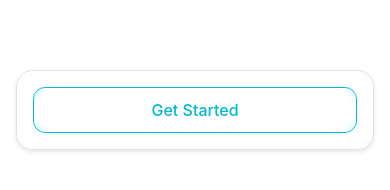
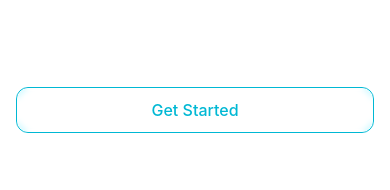
Before and after one commit to prebeneide/AppCreator, a React Native app in the folder apps/builder/: screen / in a window 390 px wide. Shown: the part 354-544 px from the top of the page. Built offline with nearby package versions, Linux system fonts and the light colour scheme; what expo-localization would draw is missing.

Commit message:
fix: remove GlassCard wrapper to test button touch

```diff
--- a/apps/builder/App.tsx
+++ b/apps/builder/App.tsx
@@ -17,13 +17,11 @@ export default function App() {
       <StatusBar style={isDark ? 'light' : 'dark'} />
       <GlassHeader title={t('app.name')} subtitle={t('app.subtitle')} />
       <View style={styles.content}>
-        <GlassCard style={styles.card}>
-          <GlassButton
-            title={t('button.getStarted')}
-            onPress={() => console.log('Pressed')}
-            variant="primary"
-          />
-        </GlassCard>
+        <GlassButton
+          title={t('button.getStarted')}
+          onPress={() => console.log('Pressed')}
+          variant="primary"
+        />
       </View>
     </View>
   );
--- a/packages/design-system/src/components/GlassButton.tsx
+++ b/packages/design-system/src/components/GlassButton.tsx
@@ -100,7 +100,9 @@ export function GlassButton({
           color={variant === 'primary' ? theme.accent.primary : theme.text.primary}
         />
       ) : (
-        <Text style={[styles.text, getTextStyle(), textStyle]}>{title}</Text>
+        <Text style={[styles.text, getTextStyle(), { zIndex: 1 }, textStyle]}>
+          {title}
+        </Text>
       )}
     </TouchableOpacity>
   );
```
